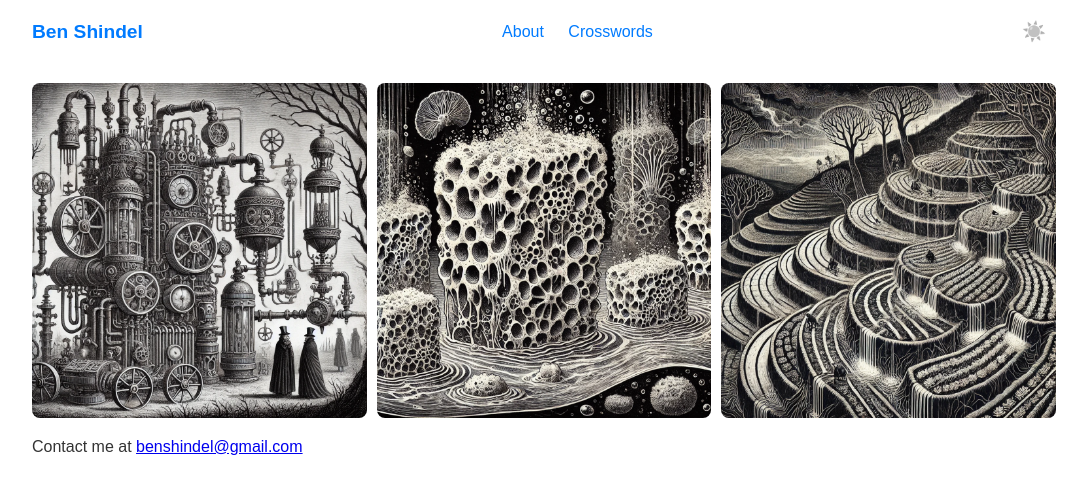
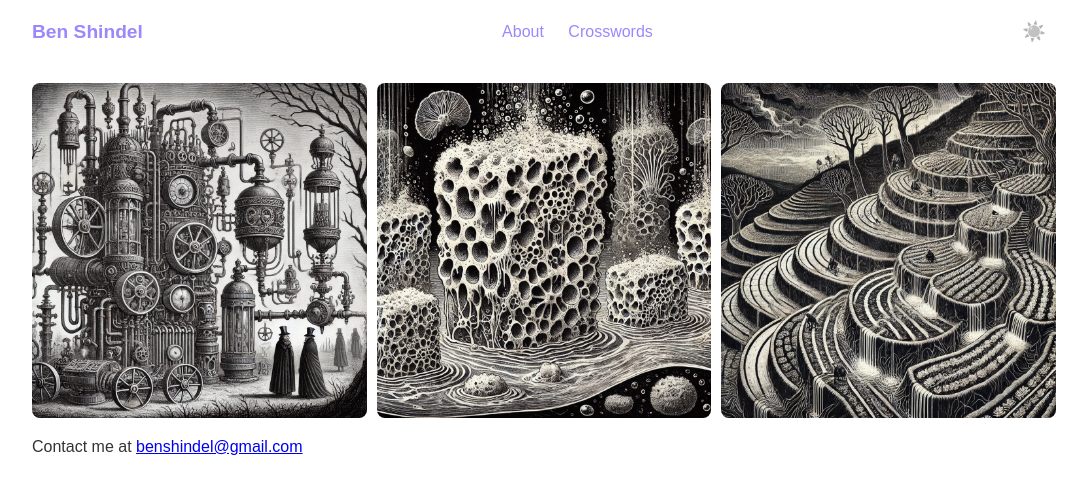
Before and after one commit to benshindel/benshindel.github.io, a Jekyll site: the page built from index.md, in a window 1280 px wide. Shown: the top 494 px of the page, without its empty margins (96-1183 px from the left). Built offline with Jekyll 4.4.1, drawn with Linux system fonts in a browser that asks for light colours.

Commit message:
Update style.css

```diff
--- a/assets/css/style.css
+++ b/assets/css/style.css
@@ -1,10 +1,10 @@
 :root {
   --bg-color-light: #ffffff;
   --text-color-light: #333333;
-  --link-color-light: #007BFF;
+  --link-color-light: #9a88fc;
   --bg-color-dark: #121212;
   --text-color-dark: #ffffff;
-  --link-color-dark: #80d8ff;
+  --link-color-dark: #9a88fc;
 }
 
 body {
```
